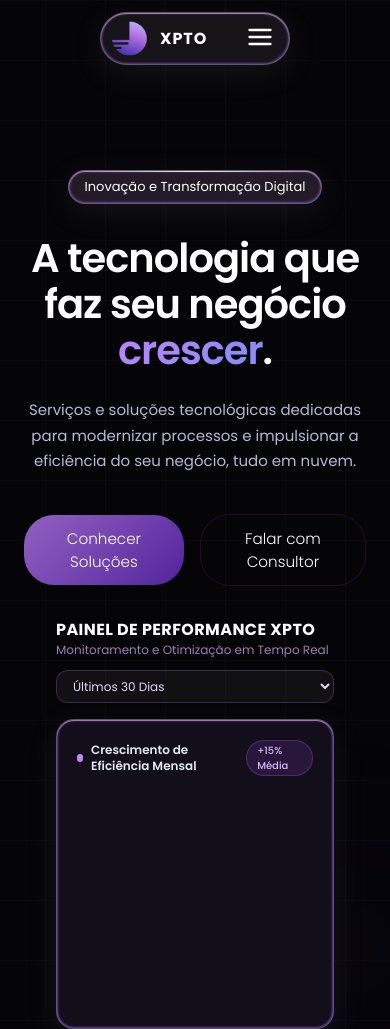
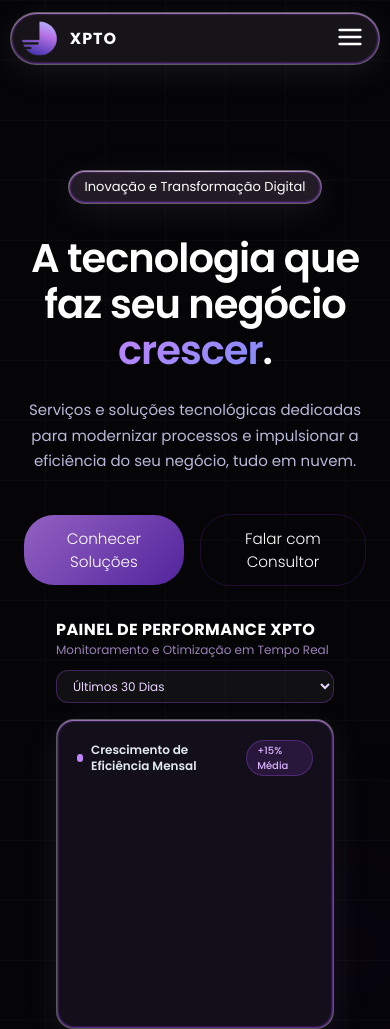
Before and after one commit to leticianmottola/XPTO-Website, a plain HTML site: page index.html in a window 390 px wide. Shown: the top 1029 px of the page. Drawn offline with nearby package versions, Linux system fonts and the light colour scheme; files whose address does not match are found by name.

Commit message:
Alterações na responsividade do site para mobile.

```diff
--- a/style.css
+++ b/style.css
@@ -463,7 +463,8 @@ img {
 
 .header-container {
     max-width: 1200px;
-    margin: 12px 100px;
+    margin: 12px auto;
+    width: 95%;
     padding: 5px 10px;
     display: flex;
     align-items: center;
@@ -481,6 +482,8 @@ img {
         inset 0 0 2px 1px rgba(169, 85, 247, 0.623);
     position: relative;
 }
+
+
 
 .logo {
     display: flex;
@@ -2266,8 +2269,10 @@ img {
 /* ==========================================================================
    [SITE - XPTO] -> RESPONSIVIDADE GERAL (MEDIA QUERIES)
    ========================================================================== */
-
-@media (max-width: 1024px) {
+@media (max-width: 1024px){
+
+}
+   @media (max-width: 1024px) {
     .pricing-grid {
         grid-template-columns: 1fr;
         max-width: 500px;
```
